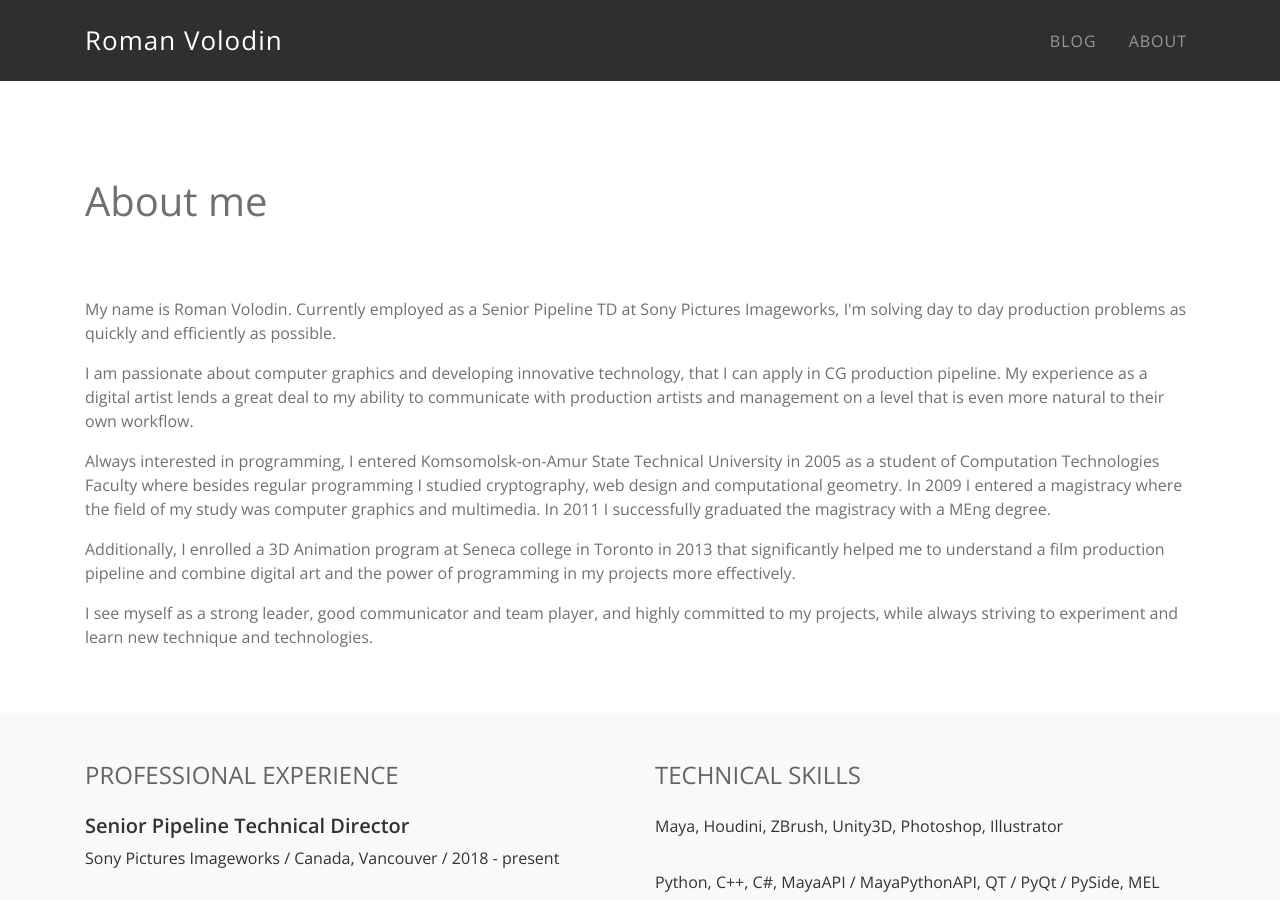
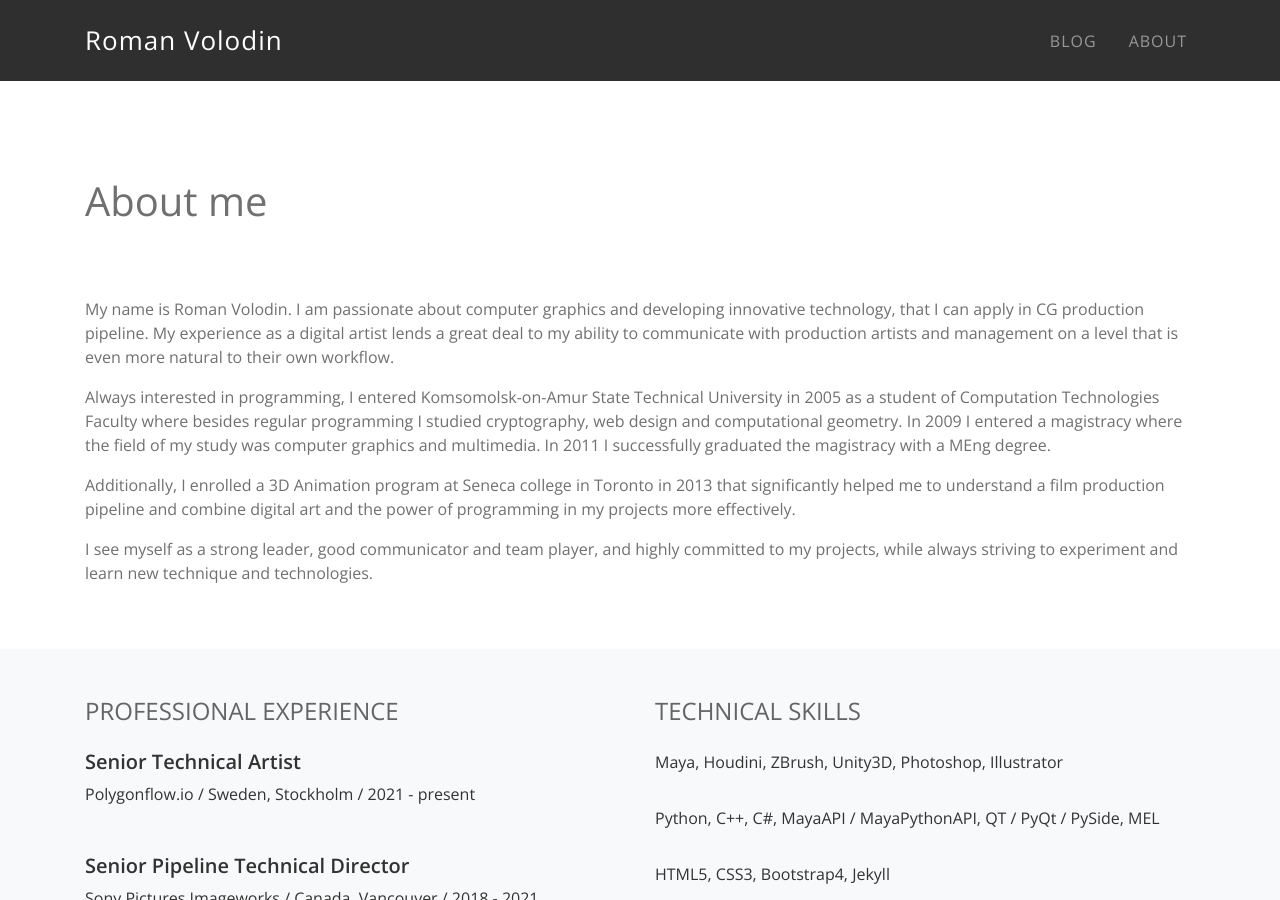
Before and after one commit to volodinroman/volodinroman.github.io, a Jekyll site: the page built from index.html, in a window 1280 px wide and 900 px high. Built offline with Jekyll 4.4.1, drawn with Linux system fonts in a browser that asks for light colours; nearby versions of some CDN libraries; some of the changed text lies outside the part shown.

Commit message:
updated about

```diff
--- a/about/index.html
+++ b/about/index.html
@@ -7,9 +7,7 @@ layout: default
 <section id="mybackground" class="bg-white text-grey py-5">
     <div class="container">
         <h1 class="font-weight-light py-5">About me</h1>
-        <p class="mt-4">My name is Roman Volodin. Currently employed as a Senior Pipeline TD at Sony Pictures Imageworks, I'm solving day
-            to day production problems as quickly and efficiently as possible.</p>
-        <p>I am passionate about computer graphics and developing innovative technology, that I can apply in CG production pipeline.
+        <p class="mt-4">My name is Roman Volodin. I am passionate about computer graphics and developing innovative technology, that I can apply in CG production pipeline.
             My experience as a digital artist lends a great deal to my ability to communicate with production artists and
             management on a level that is even more natural to their own workflow.</p>
         <p>Always interested in programming, I entered Komsomolsk-on-Amur State Technical University in 2005 as a student of
--- a/index.html
+++ b/index.html
@@ -1,16 +1,13 @@
 ---
 layout: default
 ---
-
 
 
 <!-- about me -->
 <section id="mybackground" class="bg-white text-grey py-5">
     <div class="container">
         <h1 class="font-weight-light py-5">About me</h1>
-        <p class="mt-4">My name is Roman Volodin. Currently employed as a Senior Pipeline TD at Sony Pictures Imageworks, I'm solving day
-            to day production problems as quickly and efficiently as possible.</p>
-        <p>I am passionate about computer graphics and developing innovative technology, that I can apply in CG production pipeline.
+        <p class="mt-4">My name is Roman Volodin. I am passionate about computer graphics and developing innovative technology, that I can apply in CG production pipeline.
             My experience as a digital artist lends a great deal to my ability to communicate with production artists and
             management on a level that is even more natural to their own workflow.</p>
         <p>Always interested in programming, I entered Komsomolsk-on-Amur State Technical University in 2005 as a student of
@@ -44,8 +41,13 @@ layout: default
                 <ul class="list-unstyled text-black-80">
 
                     <li class="py-3">
+                        <h5 class="font-weight-bold">Senior Technical Artist</h5>
+                        <p>Polygonflow.io / Sweden, Stockholm / 2021 - present</p>
+                    </li>
+
+                    <li class="py-3">
                         <h5 class="font-weight-bold">Senior Pipeline Technical Director</h5>
-                        <p>Sony Pictures Imageworks / Canada, Vancouver / 2018 - present</p>
+                        <p>Sony Pictures Imageworks / Canada, Vancouver / 2018 - 2021</p>
                     </li>
 
                     <li class="py-3">
@@ -88,9 +90,6 @@ layout: default
                     <li class="py-3">
                         Git, Perforce, Svn
                     </li>
-                    <li class="py-3">
-                        Windows, Linux, MacOS
-                    </li>
                 </ul>
 
                 <h4 class="text-black-60 font-weight-light text-uppercase">
```
